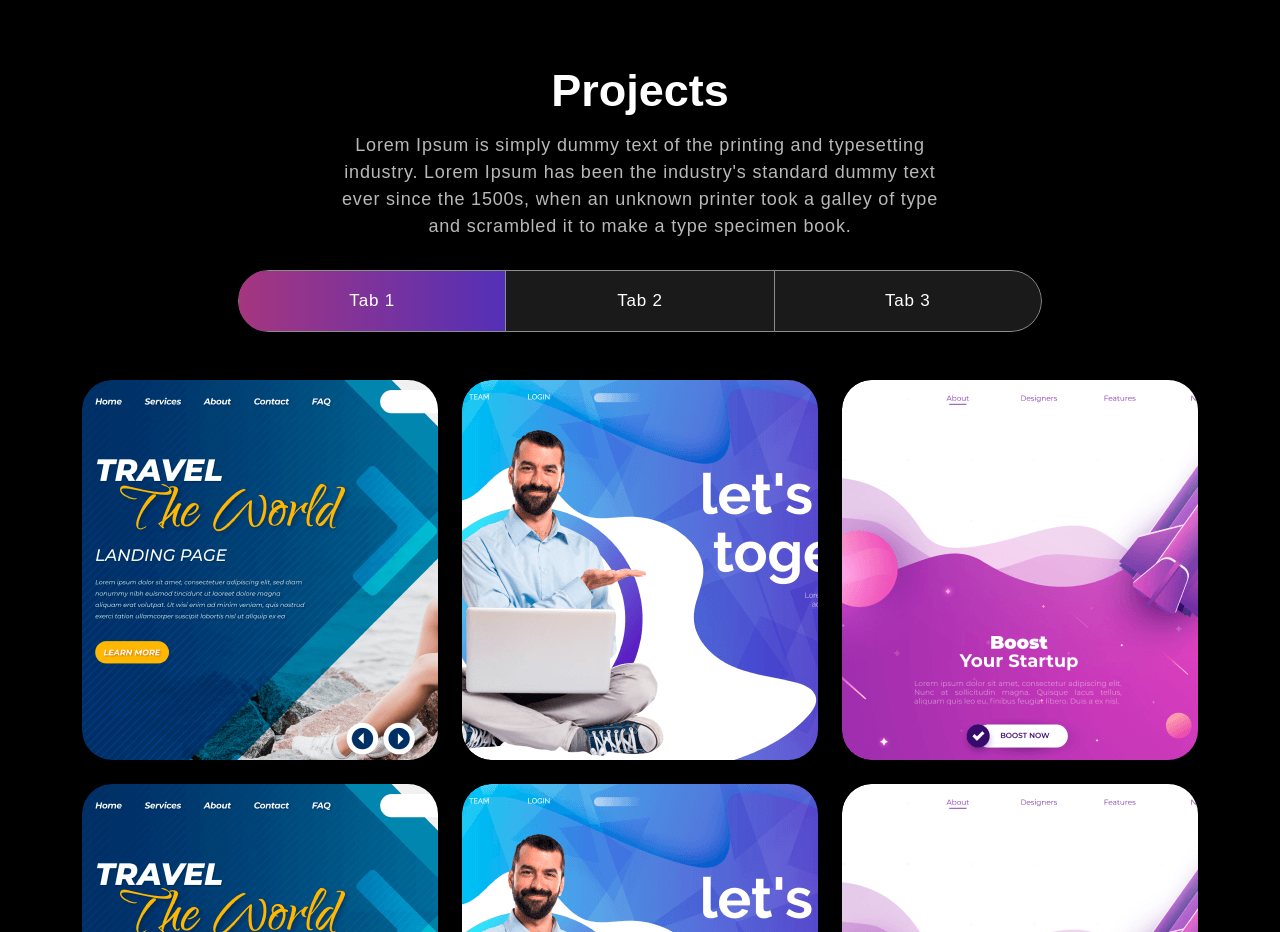
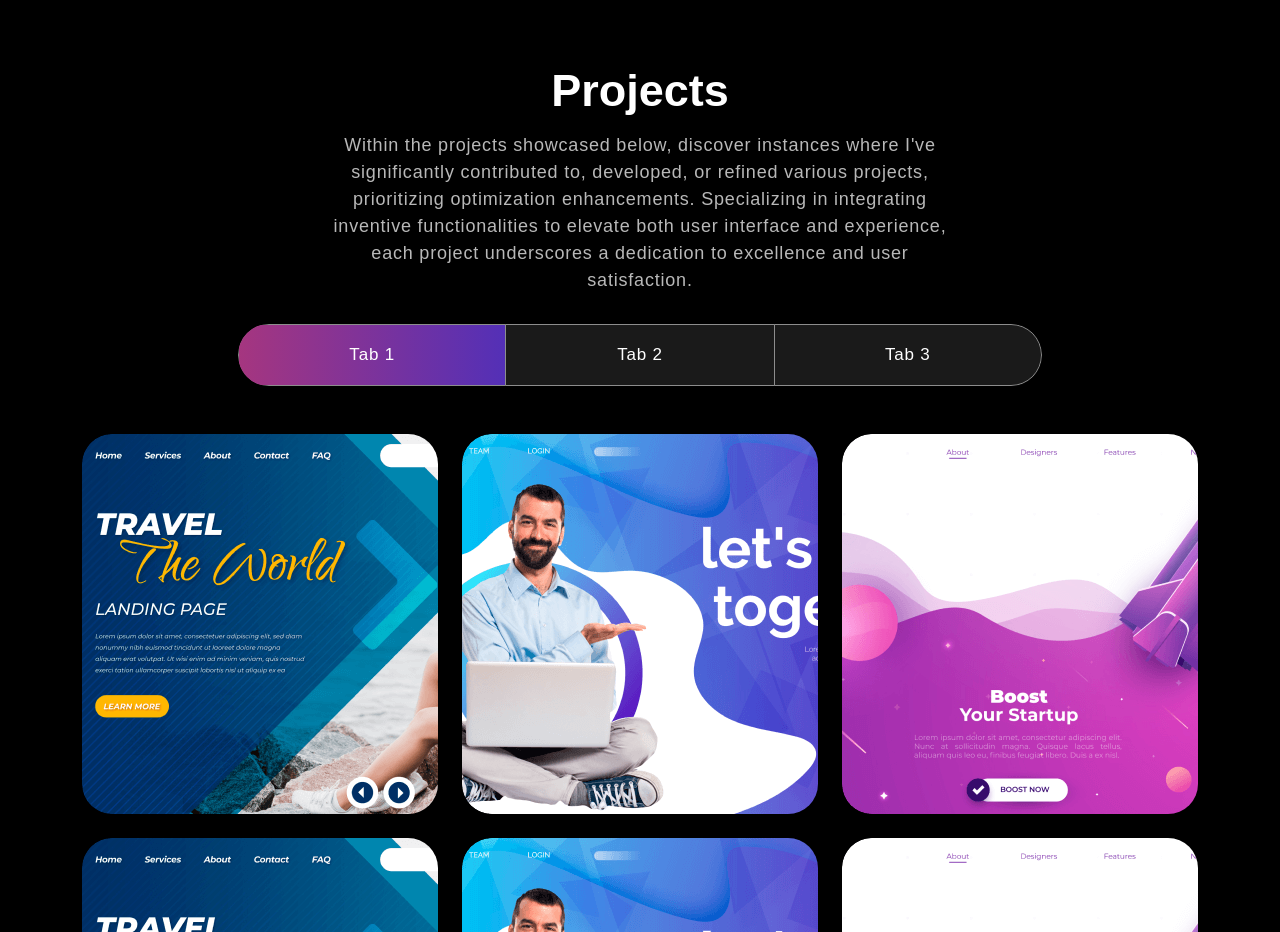
Before and after one commit to JoanMilano/Portfolio-Project, a React (Create React App) app: page / in a window 1280 px wide. Shown: the part 1560-2492 px from the top of the page. Built offline with nearby package versions, Linux system fonts and the light colour scheme.

Commit message:
Update Projects.js

```diff
--- a/src/components/Projects.js
+++ b/src/components/Projects.js
@@ -47,7 +47,7 @@ export const Projects = () => {
           <Col size={12}>
               <div>
                 <h2>Projects</h2>
-                <p>Lorem Ipsum is simply dummy text of the printing and typesetting industry. Lorem Ipsum has been the industry's standard dummy text ever since the 1500s, when an unknown printer took a galley of type and scrambled it to make a type specimen book.</p>
+                <p>Within the projects showcased below, discover instances where I've significantly contributed to, developed, or refined various projects, prioritizing optimization enhancements. Specializing in integrating inventive functionalities to elevate both user interface and experience, each project underscores a dedication to excellence and user satisfaction.</p>
                 <Tab.Container id="projects-tabs" defaultActiveKey="first">
                   <Nav variant="pills" className="nav-pills mb-5 justify-content-center align-items-center" id="pills-tab">
                     <Nav.Item>
```
